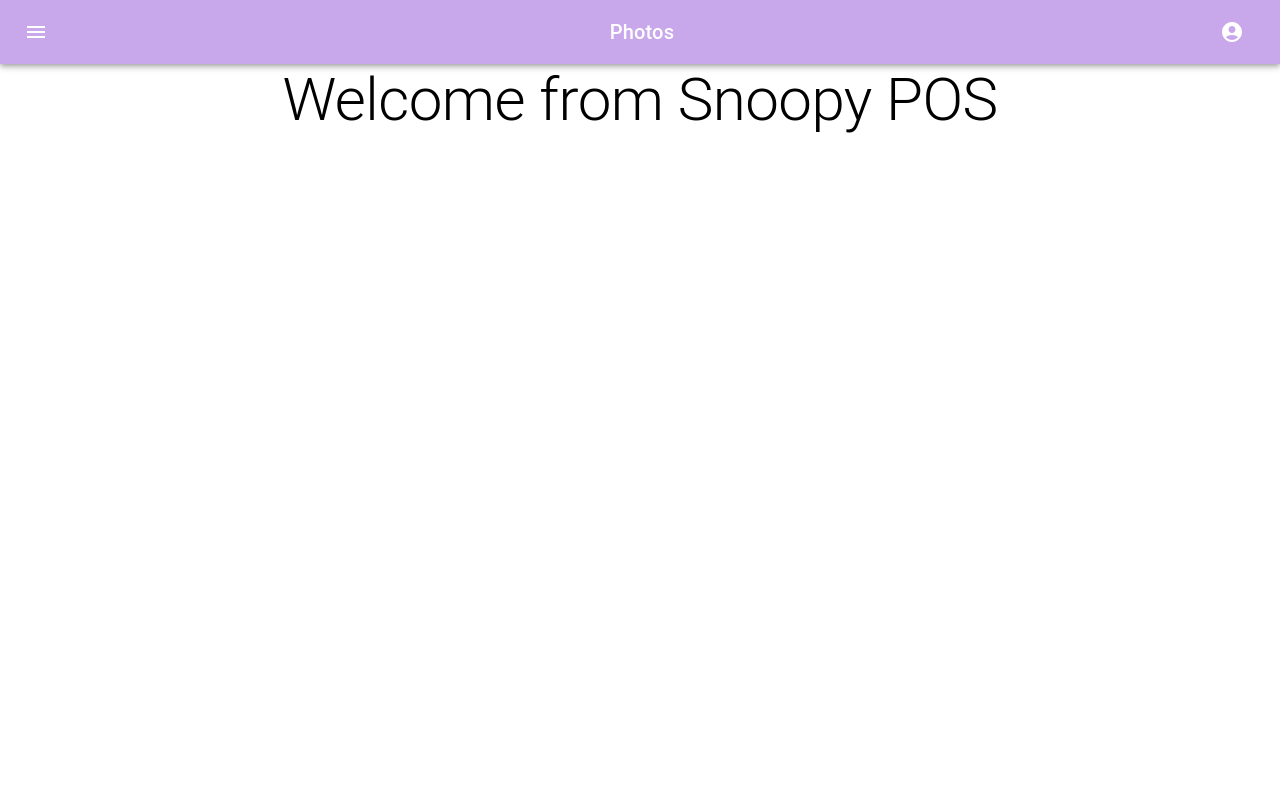
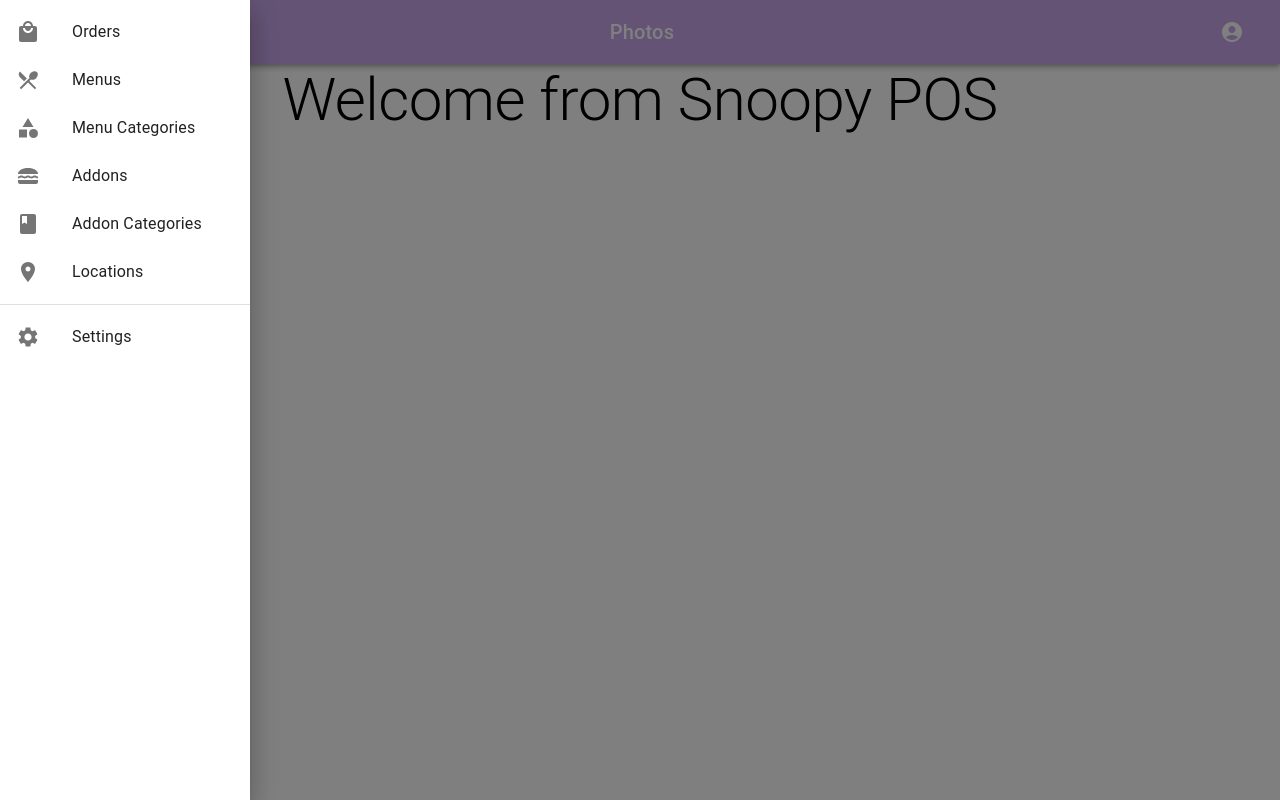
Before and after one commit to pyaephyohann/snoopy-pos, a React (Create React App) app in the folder frontend/: page /home in a window 1280 px wide. Both pictures are taken after a click on the button 36 px from the left and 32 px from the top of the page. Built offline with nearby package versions, Linux system fonts and the light colour scheme.

Commit message:
feat: added sidebar-drawer

```diff
--- a/frontend/src/components/NavBar/NavBar.tsx
+++ b/frontend/src/components/NavBar/NavBar.tsx
@@ -6,15 +6,30 @@
 import IconButton from "@mui/material/IconButton";
 import MenuIcon from "@mui/icons-material/Menu";
 import AccountCircle from "@mui/icons-material/AccountCircle";
-import Switch from "@mui/material/Switch";
-import FormControlLabel from "@mui/material/FormControlLabel";
-import FormGroup from "@mui/material/FormGroup";
 import MenuItem from "@mui/material/MenuItem";
 import Menu from "@mui/material/Menu";
+import { useState } from "react";
+import LunchDiningIcon from "@mui/icons-material/LunchDining";
+import LocalDiningIcon from "@mui/icons-material/LocalDining";
+import SettingsIcon from "@mui/icons-material/Settings";
+import LocalMallIcon from "@mui/icons-material/LocalMall";
+import ClassIcon from "@mui/icons-material/Class";
+import CategoryIcon from "@mui/icons-material/Category";
+import LocationOnIcon from "@mui/icons-material/LocationOn";
+import {
+  Divider,
+  Drawer,
+  List,
+  ListItem,
+  ListItemButton,
+  ListItemIcon,
+  ListItemText,
+} from "@mui/material";
 
 const NavBar = () => {
-  const [auth, setAuth] = React.useState(true);
-  const [anchorEl, setAnchorEl] = React.useState<null | HTMLElement>(null);
+  const [open, setOpen] = useState(false);
+  const [auth, setAuth] = useState(true);
+  const [anchorEl, setAnchorEl] = useState<null | HTMLElement>(null);
 
   const handleMenu = (event: React.MouseEvent<HTMLElement>) => {
     setAnchorEl(event.currentTarget);
@@ -23,6 +38,62 @@
   const handleClose = () => {
     setAnchorEl(null);
   };
+
+  const sidebarMenuItems = [
+    { id: 1, label: "Orders", icon: <LocalMallIcon />, route: "/orders" },
+    { id: 2, label: "Menus", icon: <LocalDiningIcon />, route: "/menus" },
+    {
+      id: 3,
+      label: "Menu Categories",
+      icon: <CategoryIcon />,
+      route: "/menu-categories",
+    },
+    { id: 4, label: "Addons", icon: <LunchDiningIcon />, route: "/addons" },
+    {
+      id: 5,
+      label: "Addon Categories",
+      icon: <ClassIcon />,
+      route: "/addon-categories",
+    },
+    {
+      id: 6,
+      label: "Locations",
+      icon: <LocationOnIcon />,
+      route: "/locations",
+    },
+    { id: 7, label: "Settings", icon: <SettingsIcon />, route: "/settings" },
+  ];
+
+  const renderDrawer = () => (
+    <Box
+      sx={{ width: 250 }}
+      role="presentation"
+      onClick={() => setOpen(false)}
+      onKeyDown={() => setOpen(false)}
+    >
+      <List>
+        {sidebarMenuItems.slice(0, 6).map((menuItem) => (
+          <ListItem key={menuItem.id} disablePadding>
+            <ListItemButton>
+              <ListItemIcon>{menuItem.icon}</ListItemIcon>
+              <ListItemText primary={menuItem.label} />
+            </ListItemButton>
+          </ListItem>
+        ))}
+      </List>
+      <Divider />
+      <List>
+        {sidebarMenuItems.slice(-1).map((menuItem) => (
+          <ListItem key={menuItem.id} disablePadding>
+            <ListItemButton>
+              <ListItemIcon>{menuItem.icon}</ListItemIcon>
+              <ListItemText primary={menuItem.label} />
+            </ListItemButton>
+          </ListItem>
+        ))}
+      </List>
+    </Box>
+  );
 
   return (
     <Box sx={{ flexGrow: 1 }}>
@@ -34,6 +105,7 @@
             color="inherit"
             aria-label="menu"
             sx={{ mr: 2 }}
+            onClick={() => setOpen(true)}
           >
             <MenuIcon />
           </IconButton>
@@ -74,6 +146,11 @@
           )}
         </Toolbar>
       </AppBar>
+      <Box>
+        <Drawer open={open} onClose={() => setOpen(false)}>
+          {renderDrawer()}
+        </Drawer>
+      </Box>
     </Box>
   );
 };
```
